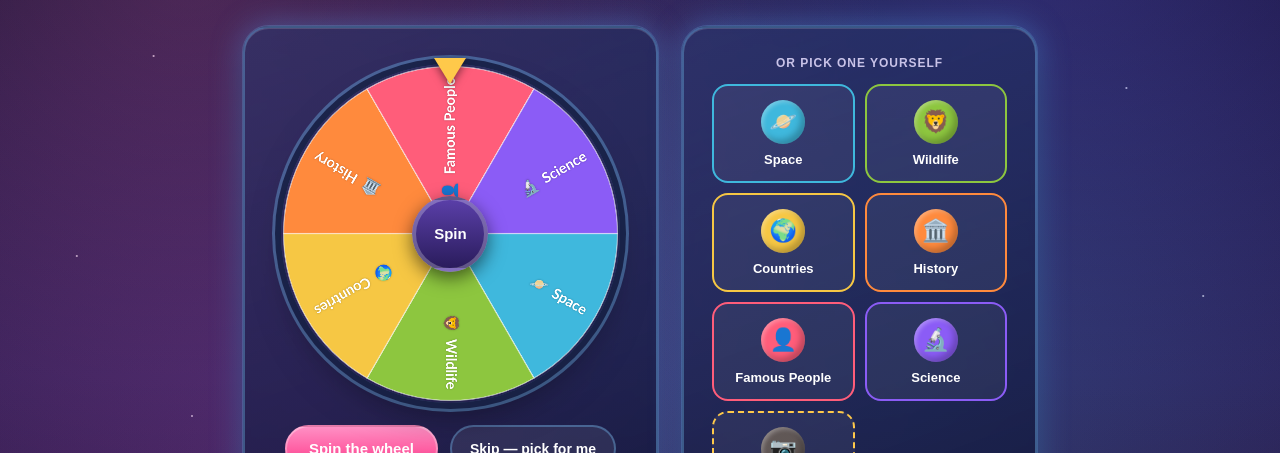
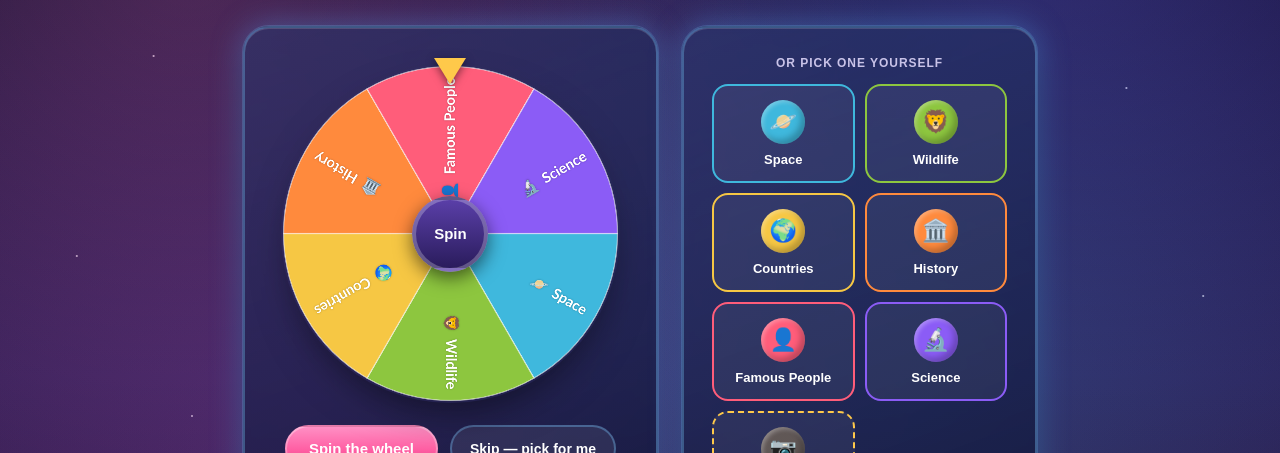
Before and after one commit to ratnadipsinha/kidgk, a React (Vite) app in the folder frontend/: page / in a window 1280 px wide. Shown: the part 184-637 px from the top of the page. Built offline with nearby package versions, Linux system fonts and the light colour scheme; no server answers; a web font is replaced by a local one.

Commit message:
Remove circular ring border around spin wheel

```diff
--- a/frontend/src/styles.css
+++ b/frontend/src/styles.css
@@ -277,8 +277,7 @@ h1 {
   width: 100%;
   height: 100%;
   border-radius: 50%;
-  box-shadow: 0 0 0 6px rgba(15, 20, 55, 0.8), 0 0 0 9px var(--card-border),
-    0 18px 40px -14px var(--shadow);
+  box-shadow: 0 18px 40px -14px var(--shadow);
 }
 .hub {
   position: absolute;
```
Also changed, not shown: 4 other files (tests, documents, lock files or other folders).
